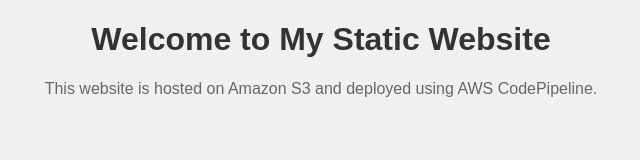
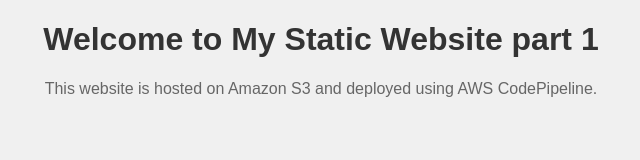
Before and after one commit to Glen-C-John/advdevops, a plain HTML site: page 1/index.html in a window 1280 px wide. Shown: the whole page, without its empty margins (319-959 px from the left). Drawn offline with Linux system fonts and the light colour scheme.

Commit message:
1 Update index.html

```diff
--- a/1/index.html
+++ b/1/index.html
@@ -7,7 +7,7 @@
     <link rel="stylesheet" href="style.css">
 </head>
 <body>
-    <h1>Welcome to My Static Website</h1>
+    <h1>Welcome to My Static Website part 1</h1>
     <p>This website is hosted on Amazon S3 and deployed using AWS CodePipeline.</p>
 </body>
 </html>
```
